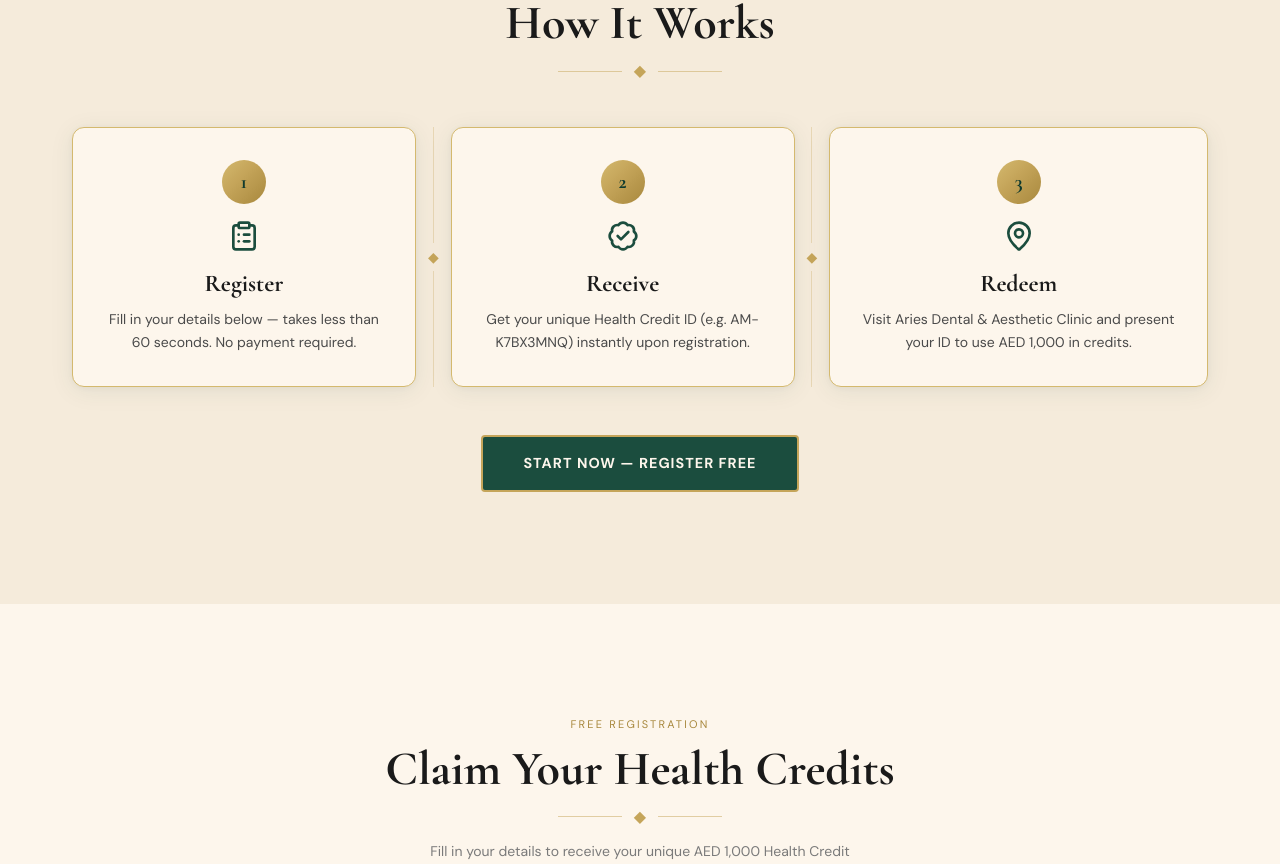
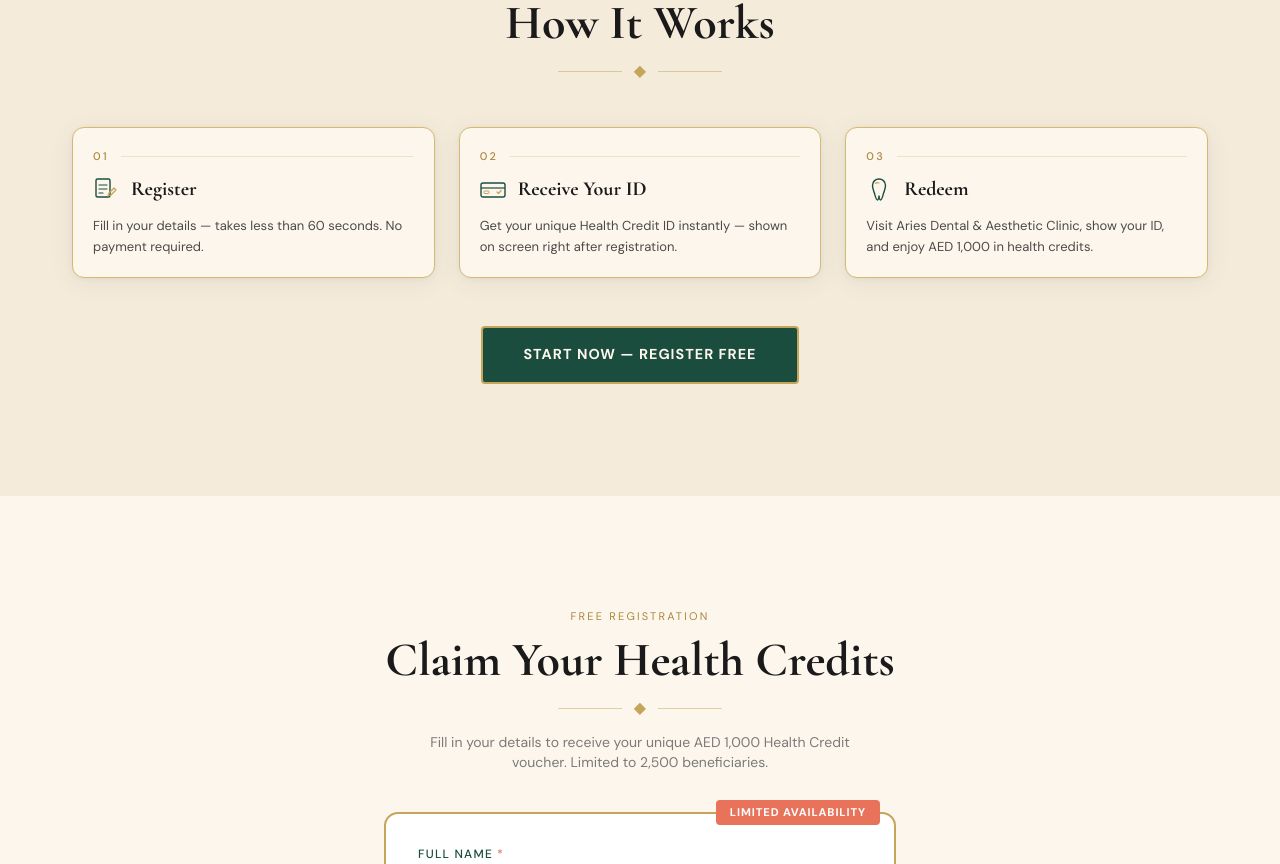
Before and after one commit to pranavnairrr/am-aries-health-initiative, a Next.js app: page / in a window 1280 px wide. Shown: the part 1940-2804 px from the top of the page. Built offline with nearby package versions, Linux system fonts and the light colour scheme.

Commit message:
Redesign HowItWorks: compact cards with custom SVG icons, drop badge+icon stack

```diff
--- a/components/HowItWorks.tsx
+++ b/components/HowItWorks.tsx
@@ -2,27 +2,51 @@
 
 import { motion, useInView } from "framer-motion";
 import { useRef } from "react";
-import { ClipboardList, BadgeCheck, MapPin } from "lucide-react";
 import SectionDivider from "./ui/SectionDivider";
 
 const steps = [
   {
-    number: "1",
-    icon: <ClipboardList size={32} className="text-forest-green" />,
+    num: "01",
     title: "Register",
-    desc: "Fill in your details below — takes less than 60 seconds. No payment required.",
+    desc: "Fill in your details — takes less than 60 seconds. No payment required.",
+    icon: (
+      <svg width="26" height="26" viewBox="0 0 26 26" fill="none" aria-hidden>
+        <rect x="3" y="2" width="14" height="18" rx="1.5" stroke="currentColor" strokeWidth="1.4" />
+        <line x1="6" y1="8" x2="14" y2="8" stroke="currentColor" strokeWidth="1.2" strokeLinecap="round" />
+        <line x1="6" y1="12" x2="14" y2="12" stroke="currentColor" strokeWidth="1.2" strokeLinecap="round" />
+        <line x1="6" y1="16" x2="10" y2="16" stroke="currentColor" strokeWidth="1.2" strokeLinecap="round" />
+        <path d="M16 16 L21 11 L23 13 L18 18 L15 19 Z" stroke="#C5A55A" strokeWidth="1.2" strokeLinejoin="round" fill="rgba(197,165,90,0.12)" />
+      </svg>
+    ),
   },
   {
-    number: "2",
-    icon: <BadgeCheck size={32} className="text-forest-green" />,
-    title: "Receive",
-    desc: "Get your unique Health Credit ID (e.g. AM-K7BX3MNQ) instantly upon registration.",
+    num: "02",
+    title: "Receive Your ID",
+    desc: "Get your unique Health Credit ID instantly — shown on screen right after registration.",
+    icon: (
+      <svg width="26" height="26" viewBox="0 0 26 26" fill="none" aria-hidden>
+        <rect x="1" y="6" width="24" height="14" rx="2" stroke="currentColor" strokeWidth="1.4" />
+        <line x1="1" y1="11" x2="25" y2="11" stroke="currentColor" strokeWidth="1.2" />
+        <rect x="4" y="14" width="5" height="2.5" rx="0.5" stroke="#C5A55A" strokeWidth="1" />
+        <path d="M17 15 L18.5 16.5 L21 13.5" stroke="#C5A55A" strokeWidth="1.3" strokeLinecap="round" strokeLinejoin="round" />
+      </svg>
+    ),
   },
   {
-    number: "3",
-    icon: <MapPin size={32} className="text-forest-green" />,
+    num: "03",
     title: "Redeem",
-    desc: "Visit Aries Dental & Aesthetic Clinic and present your ID to use AED 1,000 in credits.",
+    desc: "Visit Aries Dental & Aesthetic Clinic, show your ID, and enjoy AED 1,000 in health credits.",
+    icon: (
+      <svg width="26" height="26" viewBox="0 0 26 26" fill="none" aria-hidden>
+        <path
+          d="M13 2C9.8 2 6.5 4.2 6.5 8.5C6.5 11 7.4 13 8.3 15.8C9.2 18.6 10 23 11.5 23C12.4 23 12.8 20.8 13 18.5C13.2 20.8 13.6 23 14.5 23C16 23 16.8 18.6 17.7 15.8C18.6 13 19.5 11 19.5 8.5C19.5 4.2 16.2 2 13 2Z"
+          stroke="currentColor"
+          strokeWidth="1.4"
+          fill="none"
+        />
+        <path d="M9.5 6.5C10.4 5.6 12 5.5 13 6" stroke="#C5A55A" strokeWidth="1.1" strokeLinecap="round" />
+      </svg>
+    ),
   },
 ];
 
@@ -45,47 +69,39 @@ export default function HowItWorks() {
         </div>
 
         {/* Steps */}
-        <div ref={ref} className="grid grid-cols-1 md:grid-cols-3 gap-0">
+        <div
+          ref={ref}
+          className="grid grid-cols-1 md:grid-cols-3 gap-4 md:gap-6"
+        >
           {steps.map((step, i) => (
-            <div key={step.number} className="flex flex-col md:flex-row items-stretch">
-              {/* Step card */}
             <motion.div
-                initial={{ opacity: 0, y: 28 }}
+              key={step.num}
+              initial={{ opacity: 0, y: 24 }}
               animate={inView ? { opacity: 1, y: 0 } : {}}
-                transition={{ duration: 0.6, ease: "easeOut", delay: i * 0.15 }}
-                className="flex flex-col items-center text-center gap-4 bg-cream border border-gold-light p-8 flex-1 card-fluid"
+              transition={{ duration: 0.55, ease: "easeOut", delay: i * 0.13 }}
+              className="bg-cream border border-gold-light p-5 flex flex-col gap-3 card-fluid"
             >
-                {/* Number badge */}
-                <div className="step-number">{step.number}</div>
+              {/* Step number row */}
+              <div className="flex items-center gap-3">
+                <span className="text-[11px] font-medium tracking-[0.22em] text-gold-dark shrink-0">
+                  {step.num}
+                </span>
+                <div className="h-px flex-1 bg-gold-primary opacity-25" />
+              </div>
 
-                {/* Icon */}
-                {step.icon}
-
-                {/* Text */}
-                <div>
-                  <h3 className="font-cormorant font-bold text-2xl text-text-dark mb-2">
+              {/* Icon + Title on same row */}
+              <div className="flex items-center gap-3">
+                <span className="text-forest-green shrink-0">{step.icon}</span>
+                <h3 className="font-cormorant font-bold text-xl leading-tight text-text-dark">
                   {step.title}
                 </h3>
-                  <p className="text-sm text-text-body leading-relaxed">{step.desc}</p>
               </div>
+
+              {/* Description */}
+              <p className="text-[13px] text-text-body leading-relaxed">
+                {step.desc}
+              </p>
             </motion.div>
-
-              {/* Separator between steps */}
-              {i < steps.length - 1 && (
-                <div className="flex md:flex-col items-center justify-center py-4 md:py-0 md:px-0">
-                  {/* Mobile: horizontal */}
-                  <div className="flex md:hidden items-center gap-2 py-2">
-                    <SectionDivider />
-                  </div>
-                  {/* Desktop: vertical arrow */}
-                  <div className="hidden md:flex flex-col items-center justify-center h-full px-3 gap-1">
-                    <div className="w-px flex-1 bg-gold-primary opacity-30" />
-                    <span className="text-gold-primary text-sm">◆</span>
-                    <div className="w-px flex-1 bg-gold-primary opacity-30" />
-                  </div>
-                </div>
-              )}
-            </div>
           ))}
         </div>
 
```
Lines whose indentation alone changed are shown as unchanged.
